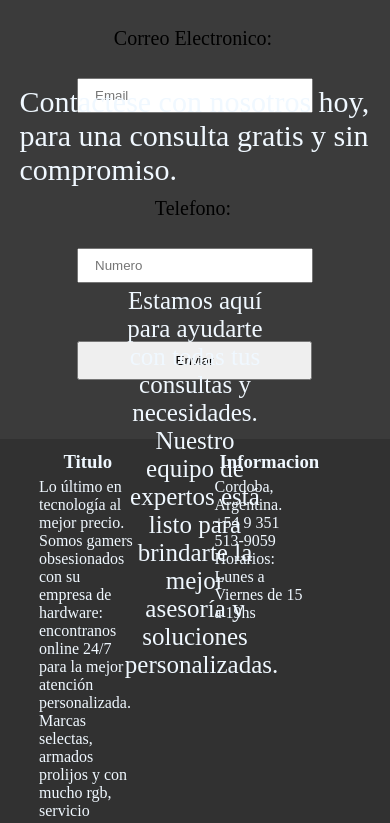
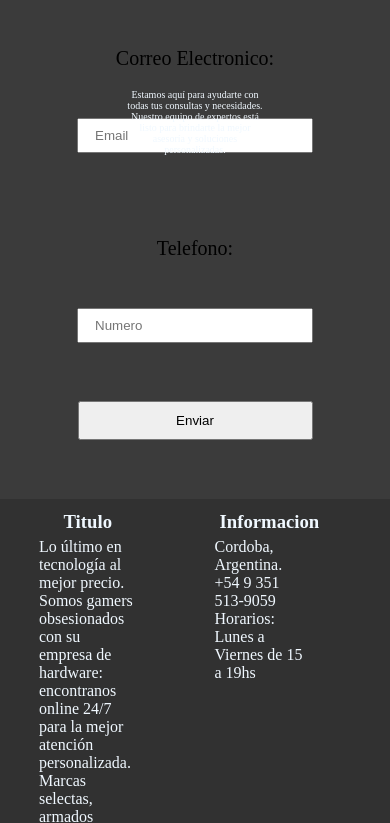
Before and after one commit to Romaa83/TP1_AW1, a website: page Formulario.html in a window 390 px wide. Shown: the part 393-1216 px from the top of the page. Drawn offline with Linux system fonts and the light colour scheme.

Commit message:
responsive incompleto

```diff
--- a/css/style.css
+++ b/css/style.css
@@ -152,6 +152,7 @@ footer{
     .texto__separado{
         gap :150px;
     }
+
 }
 
 @media (max-width: 800px){
@@ -172,6 +173,9 @@ footer{
         flex-direction: column;
         gap: 30px;
     }
+    .titulo__formulario{
+        font-size: 10px;
+    }
 }
 .Parrafo__Formulario2{
     font-size: 25px;
@@ -190,6 +194,7 @@ footer{
 }
 
 .fondo_formulario{
+    display: block;
     max-width: 100%;
     height: 500px;
     border-radius: 1%;
@@ -226,6 +231,7 @@ footer{
 .info__formulario ul{
     color: aliceblue;
 }
+
 
 /* form label{
     display: flex;
@@ -284,3 +290,83 @@ form label{
     place-items: center;
     align-items: center;
 }
+
+@media(max-width :1400px){
+
+    .info__formulario{
+        display: flex;
+        flex-direction: row;
+        gap: 200px;
+        /* justify-content: center;
+        text-align: center; */
+        padding: 10px;
+    }
+
+    .Parrafo__Formulario2{
+        font-size: 20px;
+        padding: 10px;
+        width: 40%;
+        align-items: center;
+        text-align: center;
+    }
+}
+
+@media (max-width: 800px){
+    .Texto__Formulario{
+        display: flex;
+        flex-direction: column;
+        align-items: center;
+        font-size: 20px;
+        padding: 5%;
+    }
+
+    .Parrafo__Formulario2{
+        font-size: 15px;
+        padding: 10px;
+        width: 40%;
+        align-items: center;
+        text-align: center;
+    }
+
+    .info__formulario{
+        display: flex;
+        flex-direction: column;
+        gap: 100px;
+        /* justify-content: center;
+        text-align: center; */
+        padding: 10px;
+    }
+
+    .texto__contacto{
+        display: flex;
+        width: 100%;
+        flex-direction: column;
+        padding-top: 20%;
+    }
+
+    form{
+        display: flex;
+        flex-direction: column;
+        padding: 5%;
+        align-items: center;
+        justify-content: center;
+    }
+}
+
+@media(max-width: 650px){
+    .Texto__Formulario{
+        display: flex;
+        flex-direction: column;
+        align-items: center;
+        font-size: 15px;
+        padding: 5%;
+    }
+
+    .Parrafo__Formulario2{
+        font-size: 10px;
+        padding: 10px;
+        width: 40%;
+        align-items: center;
+        text-align: center;
+    }
+}
```
